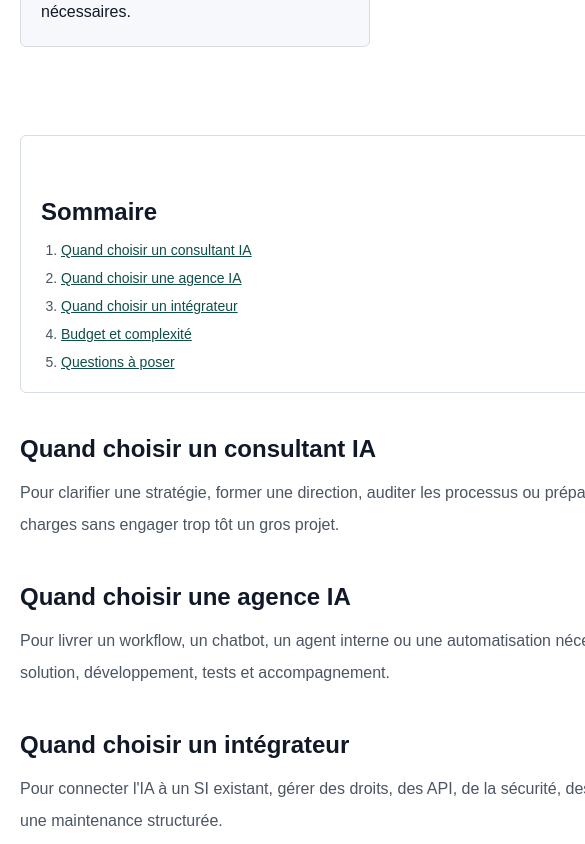
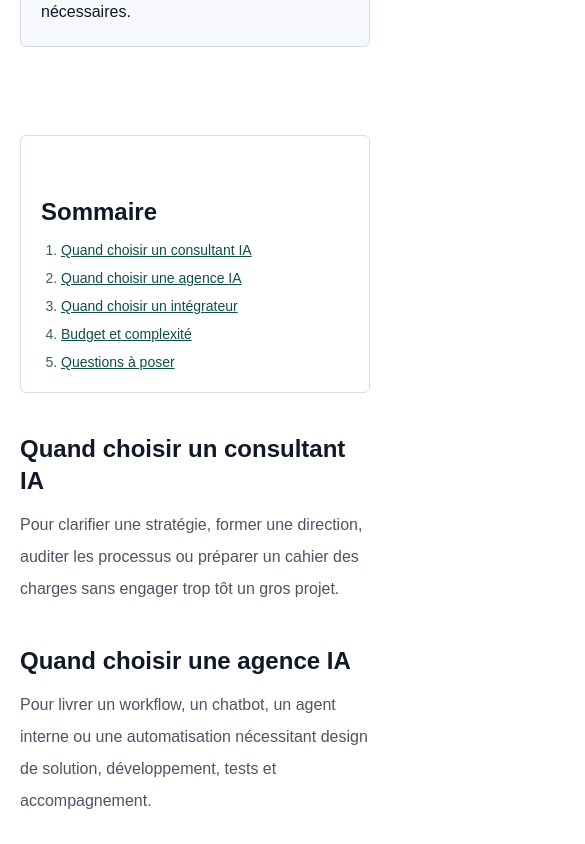
Before and after one commit to jeredam8/entreprise-ai-v2, a Next.js app: page /guides/agence-ia-ou-consultant-ia in a window 390 px wide. Shown: the part 680-1524 px from the top of the page, 585 px wide, since content can reach past the window. Built offline with nearby package versions, Linux system fonts and the light colour scheme.

Commit message:
Contain budget table scrolling on mobile

```diff
--- a/src/components/ContentPageRenderer.tsx
+++ b/src/components/ContentPageRenderer.tsx
@@ -44,7 +44,7 @@ export function ContentPageRenderer({ page, parent, variant }: ContentPageRender
 
       <section className="section">
         <div className="grid gap-10 lg:grid-cols-[1fr_320px]">
-          <article className="content-prose">
+          <article className="content-prose min-w-0">
             {variant === "guide" ? (
               <nav className="rounded-md border border-line bg-white p-5" aria-label="Sommaire">
                 <h2 className="mt-0 text-lg">Sommaire</h2>
```
